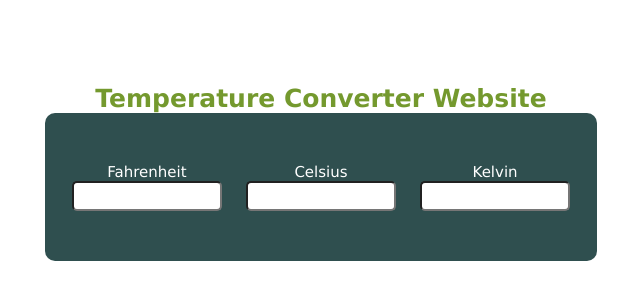
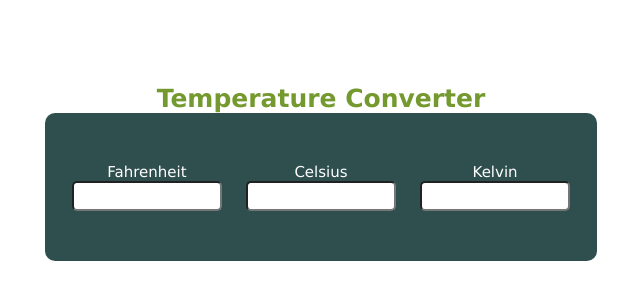
Before and after one commit to karrivarshitha26/TempConv, a plain HTML site: page index.html in a window 1280 px wide. Shown: the part 228-528 px from the top of the page, without its empty margins (319-959 px from the left). Drawn offline with Linux system fonts and the light colour scheme.

Commit message:
Update index.html

```diff
--- a/index.html
+++ b/index.html
@@ -7,7 +7,7 @@
 </head>
 <body>
     <div class="container">
-        <h1>Temperature Converter Website</h1>
+        <h1>Temperature Converter</h1>
         <div class="converter-row">
             <div class="col">
                 <label>Fahrenheit</label>
```
